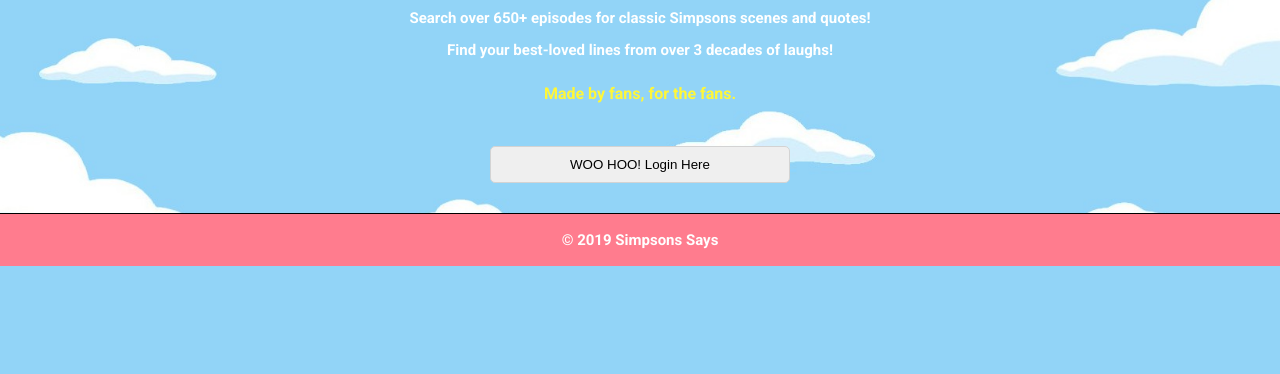
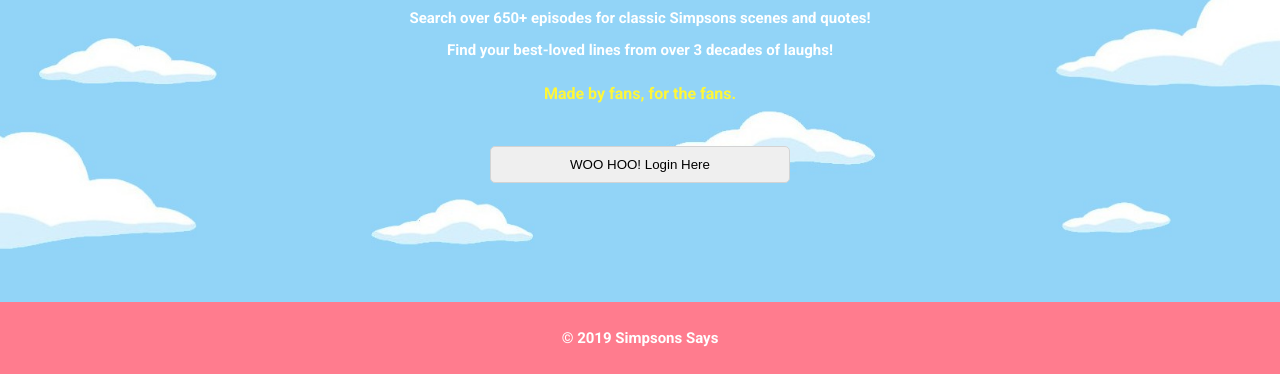
Before and after one commit to codingchiro/Simpson-Says, a plain HTML site: page index.html in a window 1280 px wide. Shown: the part 426-800 px from the top of the page. Drawn offline with Linux system fonts and the light colour scheme.

Commit message:
stuck that footer to the bottom where it belongs

```diff
--- a/LESS/footer.less
+++ b/LESS/footer.less
@@ -3,6 +3,10 @@ footer {
     .center();
     background-color: @pink;
     .border-style;
+
+    @media @tablet-portrait-up {
+        border-top: none;
+    }
 
     p {
         text-align: center;
@@ -12,7 +16,3 @@ footer {
     }
 
 }
-
-// @media @tablet-landscape-up {
-//     background-color: @simpsonyellow;
-// }
--- a/LESS/global.less
+++ b/LESS/global.less
@@ -4,19 +4,22 @@
 
 *:before,
 *:after {
-    box-sizing: border-box;
+    box-sizing: inherit;
 }
 
 html {
     height: 100%;
+    box-sizing: border-box;
     position: relative;
     font-size: 62.5%;
 
 }
 
 body {
-    height: 100%;
+    min-height: 100%;
     position: relative;
+    padding-bottom: 6rem;
+    margin: 0;
     font-family: 'Roboto', sans-serif;
     //background-color: @skyblue;
     background: url("../Images/clouds.jpg") no-repeat center center fixed;
@@ -65,13 +68,13 @@ ol {
 // }
 
 .container {
-    max-width: 800px;
+    // max-width: 800px;
     min-height: 100vh;
     /* will cover the 100% of viewport */
     overflow: hidden;
     display: block;
     position: relative;
-    padding-bottom: 100px;
+    // padding-bottom: 100px;
     /* height of your footer */
     width: 100%;
     margin: 0 auto;
@@ -80,9 +83,12 @@ ol {
 }
 
 
-#footer {
+.footer {
     position: absolute;
+    right: 0;
+    left: 0;
     bottom: 0;
-    width: 100%;
+    padding: 1rem;
+
 
 }
--- a/index.html
+++ b/index.html
@@ -22,7 +22,7 @@
 
 <body>
     <div id="container">
-        <div id="content-wrap">
+
         <div class="nav-container">
             <div class="nav-content">
                 <div class="logo">
@@ -66,7 +66,7 @@
             <p>© 2019 Simpsons Says</p>
         </footer>
         <script src="" async defer></script>
-        </div>
+
     </div>
 </body>
 
```
Also changed, not shown: login.html (+1 -1 lines), CSS/index.css. Lines whose indentation alone changed are shown as unchanged.
